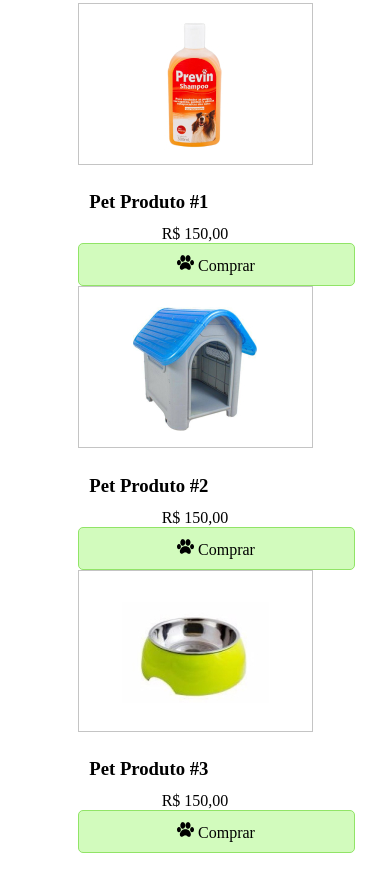
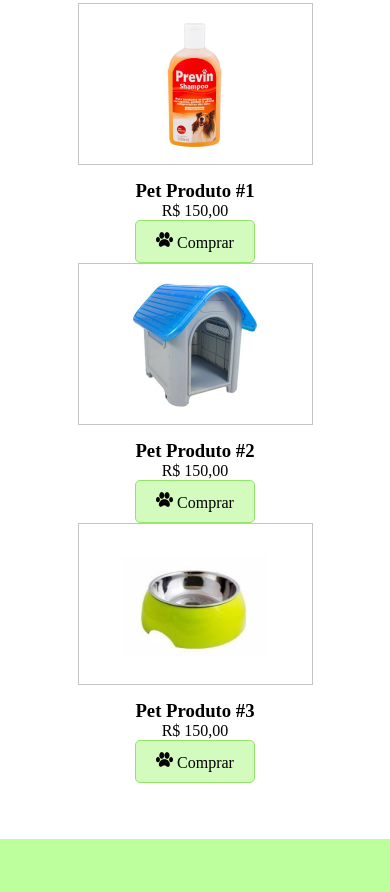
Before and after one commit to Allaaxx/GIT-ETECv2-main, a plain HTML site: page index.html in a window 390 px wide. Shown: the part 1094-1986 px from the top of the page. Drawn offline with Linux system fonts and the light colour scheme.

Commit message:
Menu Responsivo

```diff
--- a/css/PetShopstyle.css
+++ b/css/PetShopstyle.css
@@ -205,10 +205,12 @@ footer h3{
         flex-wrap: wrap;
         justify-content: center;
     }
-    a{
+    nav a{
         display: flex;
         width: 100%;
         padding-left: 10px;
+        justify-content: center;
+
 
     }
     #itemContato{
@@ -222,7 +224,6 @@ footer h3{
         border-radius: 10px;
         padding: 6px;
         margin-bottom: 1%;
-
         background-image:none;
     }
 
@@ -230,8 +231,5 @@ footer h3{
         background-image: url(../img/icons8-gato-100.png);
 
     }
-   h3{
-       text-align: left;
-       padding: 5%;
-   }
+
 }
```
